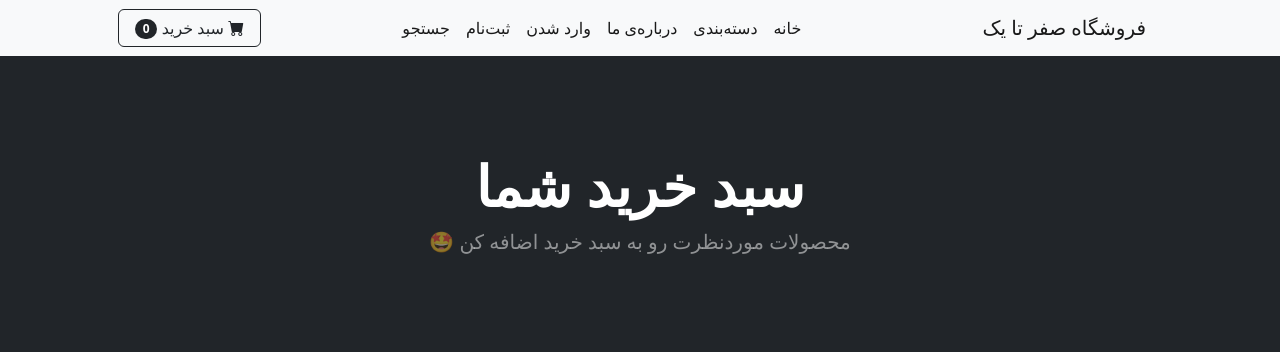
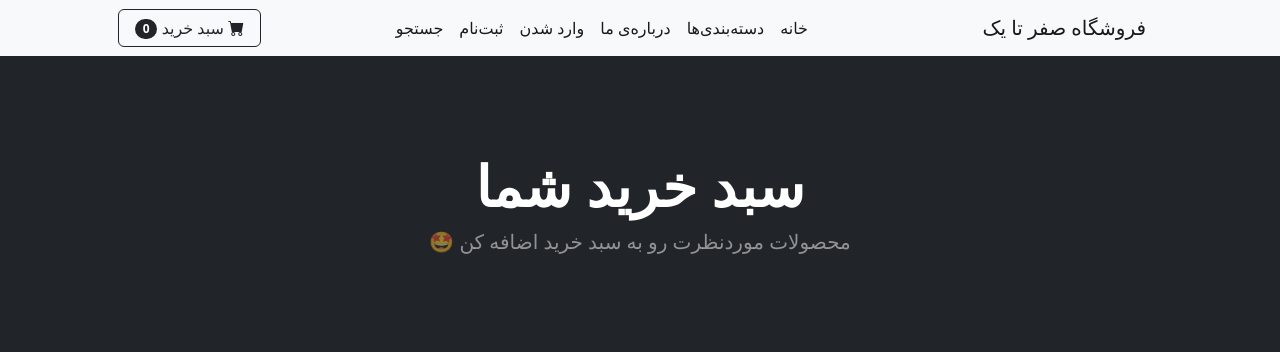
Before and after one commit to IAmFarhadMirzaei/MyStore, a Django app: page /cart/ in a window 1280 px wide. Shown: the top 352 px of the page. Run offline with Django 5.2, Linux system fonts and the light colour scheme; parts of the project's set-up code (start-up, migrations or seed data) failed here and were passed over; some libraries are stand-ins or nearby versions.

Commit message:
Update navbar.html

```diff
--- a/shop/templates/navbar.html
+++ b/shop/templates/navbar.html
@@ -7,7 +7,7 @@
         <div class="collapse navbar-collapse" id="navbarSupportedContent">
             <ul class="navbar-nav mx-auto mb-2 mb-lg-0 d-flex justify-content-center">
                 <li class="nav-item"><a class="nav-link active" aria-current="page" href="{% url 'home' %}">خانه</a></li>
-                <li class="nav-item"><a class="nav-link active" href="{% url 'category_summary' %}">دسته‌بندی</a></li>
+                <li class="nav-item"><a class="nav-link active" href="{% url 'category_summary' %}">دسته‌بندی‌ها</a></li>
                 <li class="nav-item"><a class="nav-link active" href="{% url 'about' %}">درباره‌ی ما</a></li>
 
                 {% if user.is_authenticated %}
```
